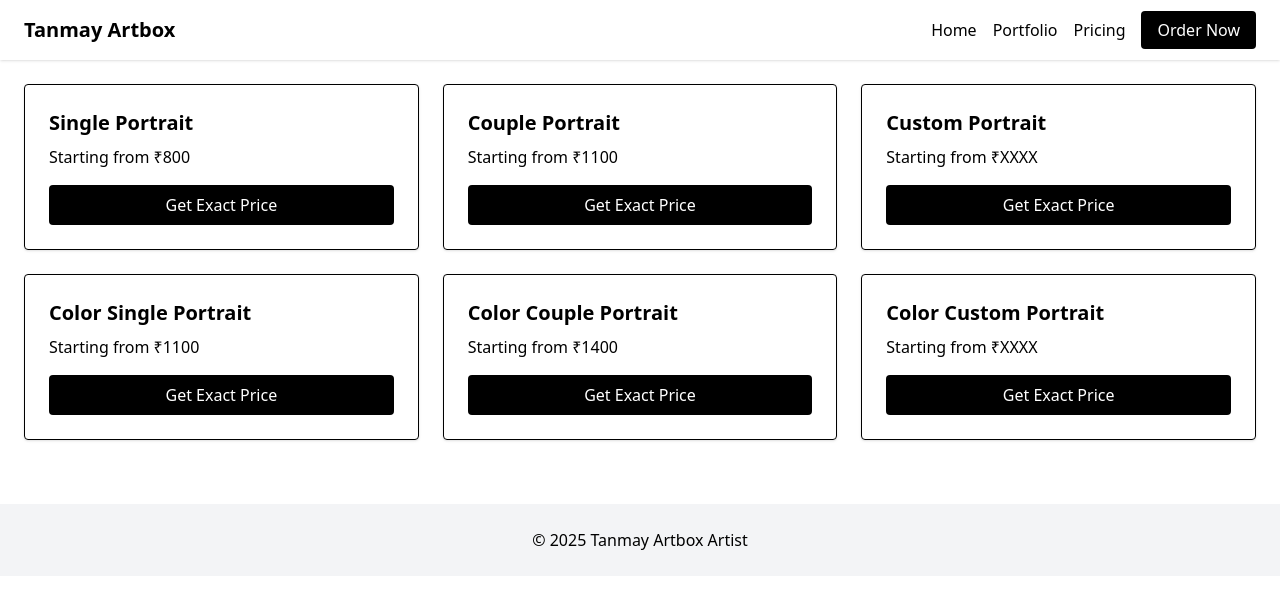
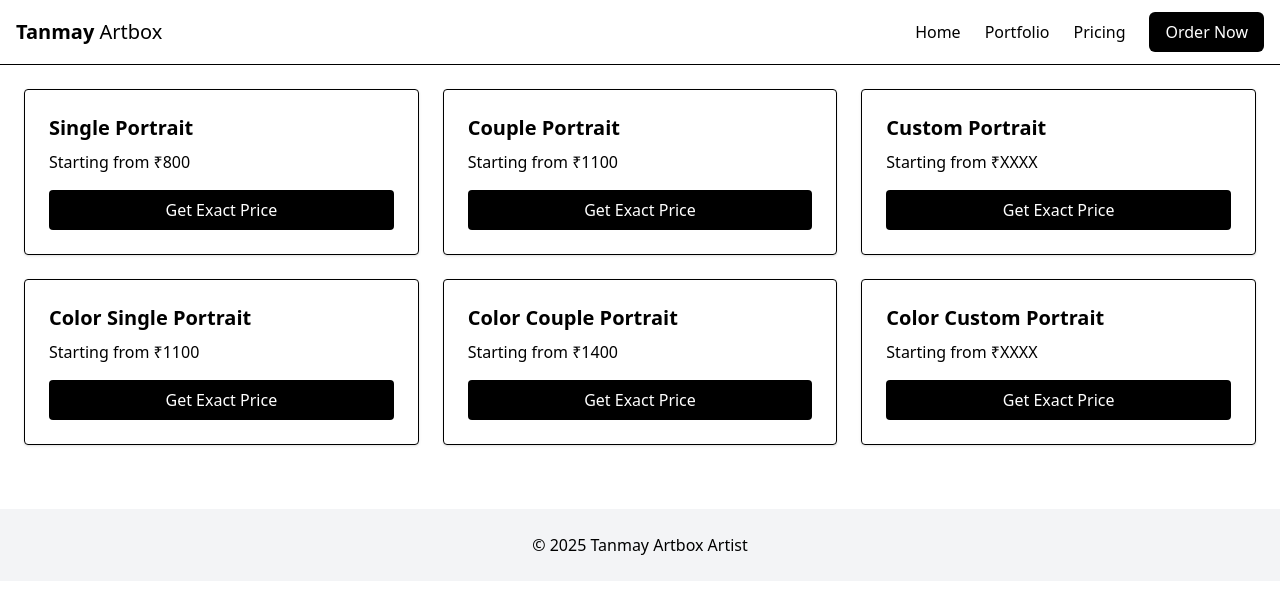
Before and after one commit to sanjayphpdev/artist-portrait, a React (Vite) app: page /pricing in a window 1280 px wide. Shown: the top 594 px of the page. Built offline with nearby package versions, Linux system fonts and the light colour scheme.

Commit message:
Fix header ui for mobile

```diff
--- a/src/components/common/Navbar.jsx
+++ b/src/components/common/Navbar.jsx
@@ -1,17 +1,62 @@
+import { useState } from "react";
 import { Link } from "react-router-dom";
 
 export default function Navbar() {
+  const [open, setOpen] = useState(false);
+
   return (
-    <nav className="flex justify-between items-center px-6 py-4 shadow">
-      <h1 className="text-xl font-bold">Tanmay Artbox</h1>
-      <div className="space-x-4">
-        <Link to="/">Home</Link>
-        <Link to="/portfolio">Portfolio</Link>
-        <Link to="/pricing">Pricing</Link>
-        <Link to="/contact" className="bg-black text-white px-4 py-2 rounded">
-          Order Now
+    <header className="sticky top-0 z-50 bg-white border-b">
+      <div className="max-w-7xl mx-auto px-4 py-3 flex items-center justify-between">
+        {/* Logo */}
+        <Link to="/" className="text-xl font-bold">
+          Tanmay <span className="font-light">Artbox</span>
         </Link>
+
+        {/* Desktop Menu */}
+        <nav className="hidden md:flex items-center gap-6">
+          <Link to="/" className="hover:text-gray-600">
+            Home
+          </Link>
+          <Link to="/portfolio" className="hover:text-gray-600">
+            Portfolio
+          </Link>
+          <Link to="/pricing" className="hover:text-gray-600">
+            Pricing
+          </Link>
+          <a
+            href="https://wa.me/919702512779"
+            className="bg-black text-white px-4 py-2 rounded-md"
+          >
+            Order Now
+          </a>
+        </nav>
+
+        {/* Mobile Menu Button */}
+        <button className="md:hidden text-2xl" onClick={() => setOpen(!open)}>
+          ☰
+        </button>
       </div>
-    </nav>
+
+      {/* Mobile Menu */}
+      {open && (
+        <div className="md:hidden border-t bg-white px-4 py-4 space-y-4">
+          <Link onClick={() => setOpen(false)} to="/">
+            Home
+          </Link>
+          <Link onClick={() => setOpen(false)} to="/portfolio">
+            Portfolio
+          </Link>
+          <Link onClick={() => setOpen(false)} to="/pricing">
+            Pricing
+          </Link>
+          <a
+            href="https://wa.me/919702512779"
+            className="block text-center bg-black text-white py-2 rounded-md"
+          >
+            Order Now
+          </a>
+        </div>
+      )}
+    </header>
   );
 }
```
